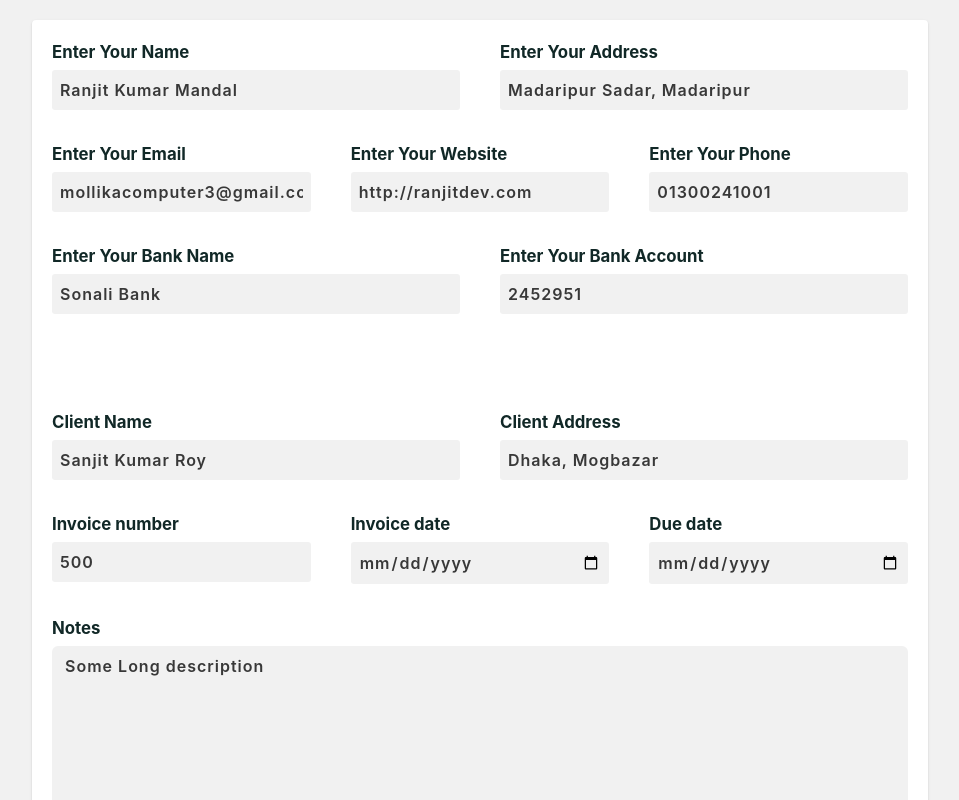
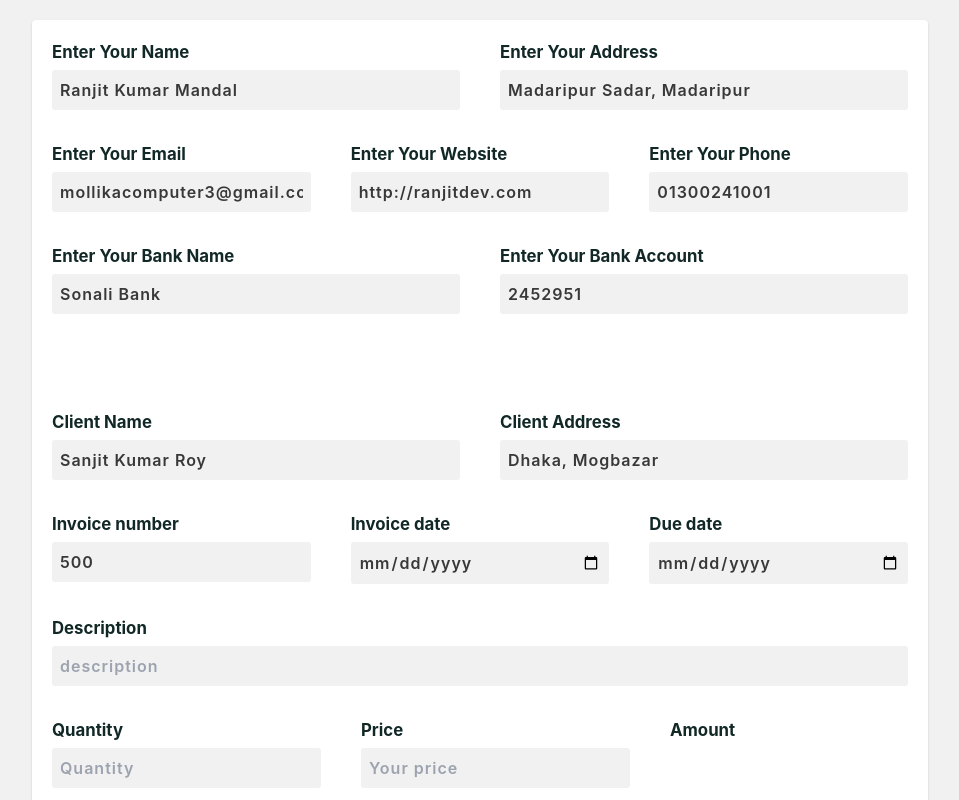
Before and after one commit to mollikacomputer/invoicer, a React (Create React App) app: page / in a window 1280 px wide. Shown: the top 800 px of the page, without its empty margins (160-1119 px from the left). Built offline with nearby package versions, Linux system fonts and the light colour scheme.

Commit message:
table form some decorated

```diff
--- a/src/App.js
+++ b/src/App.js
@@ -6,6 +6,7 @@ import Header from "./components/Header";
 import MainDetails from "./components/MainDetails";
 import Notes from "./components/Notes";
 import Table from "./components/Table";
+import TableForm from "./components/TableForm";
 
 function App() {
   const [showInvoice, setShowInvoice] = useState(false);
@@ -27,11 +28,13 @@ function App() {
   const [description, setDescription] = useState("Service Description");
   const [quantity, setQuantity] = useState(100);
   const [price, setPrice] = useState(25000);
-  const [amount, setAmount] = useState();
+  const [amount, setAmount] = useState('');
 
   const handlePrint = () => {
     window.print();
   };
+
+
   return (
     <>
       <main className="p-5 m-5 md:max-w-xl md:mx-auto lg:max-w-2xl lg:mx-auto xl:max-w-4xl xl:mx-auto bg-white rounded shadow">
@@ -54,7 +57,16 @@ function App() {
 
             <Notes notes={notes} />
 
-            <Table />
+            <Table
+              description={description}
+              setDescription={setDescription}
+              quantity={quantity}
+              setQuantity = {setQuantity}
+              price={price}
+              setPrice= {setPrice}
+              amount={amount}
+              setAmount = {setAmount}
+              />
 
             <Footer
               name={name}
@@ -227,7 +239,6 @@ function App() {
               />
               </div>
               <div className="flex flex-col">
-
               <label htmlFor="dueDate"> Due date </label>
               <input
                 type="date"
@@ -240,7 +251,15 @@ function App() {
               />
               </div>
               </article>
+
+              <TableForm
+              setDescription={setDescription}
+              setQuantity={setQuantity}
+              setPrice={setPrice}
+              />
+
               <label htmlFor="notes"> Notes </label>
+
               <textarea
                 className="resize-y rounded-md mb-5 "
                 cols="30"
--- a/src/components/Table.js
+++ b/src/components/Table.js
@@ -1,10 +1,22 @@
-import React from 'react';
+import React from "react";
 
-const Table = () => {
+const Table = ({
+    description,
+    setDescription,
+    quantity,
+    setQuantity,
+    price,
+    setPrice,
+    amount,
+    setAmount,
+    }) => {
+
+
   return (
     <>
+      <form action="">
         <table width="100%">
-                <thead className='bg-gray-200'>
+          <thead className="bg-gray-200">
             <tr>
               <td>Item description</td>
               <td>Quantity</td>
@@ -14,13 +26,14 @@ const Table = () => {
           </thead>
           <tbody>
             <tr>
-                        <td> Web Development service </td>
-                        <td> 200 </td>
-                        <td>25000</td>
-                        <td>25000</td>
+              <td> {description} </td>
+              <td> {quantity} </td>
+              <td>{price}</td>
+              <td> {setAmount(quantity * price)} </td>
             </tr>
           </tbody>
         </table>
+      </form>
     </>
   );
 };
--- a/src/components/TableForm.js
+++ b/src/components/TableForm.js
@@ -1,9 +1,63 @@
 import React from 'react';
 
-const TableForm = () => {
+const TableForm = ({
+    setDescription,
+    description,
+    setQuantity,
+    quantity,
+    setPrice,
+    price,
+    amount,
+    setAmount,
+
+    }) => {
+
     return (
         <>
-            <label htmlFor="TableForm">Table Form</label>
+            <div>
+                <div className="flex flex-col">
+                <label htmlFor="name"> Description</label>
+                <input
+                  type="text"
+                  name="description"
+                  id="description"
+                  placeholder="description"
+                  autoComplete="off"
+                  value={description}
+                  onChange={(e) => setDescription(e.target.value)}
+                />
+                </div>
+            </div>
+            <article className="md:flex flex-cols-3 gap-10">
+                <div className="flex flex-col">
+                <label htmlFor="address">Quantity</label>
+                <input
+                  type="number"
+                  name="quantity"
+                  id="quantity"
+                  placeholder="Quantity"
+                  autoComplete="off"
+                  value={quantity}
+                  onChange={(e) => setQuantity(e.target.value)}
+                />
+                </div>
+                <div className="flex flex-col">
+                <label htmlFor="address">Price</label>
+                <input
+                  type="number"
+                  name="price"
+                  id="price"
+                  placeholder="Your price"
+                  autoComplete="off"
+                  value={price}
+                  onChange={(e) => setPrice(e.target.value)}
+                />
+                </div>
+                <div className="flex flex-col">
+                <label htmlFor="address">Amount</label>
+                <p> {}</p>
+                </div>
+              </article>
 
         </>
     );
```
Lines whose indentation alone changed are shown as unchanged.
